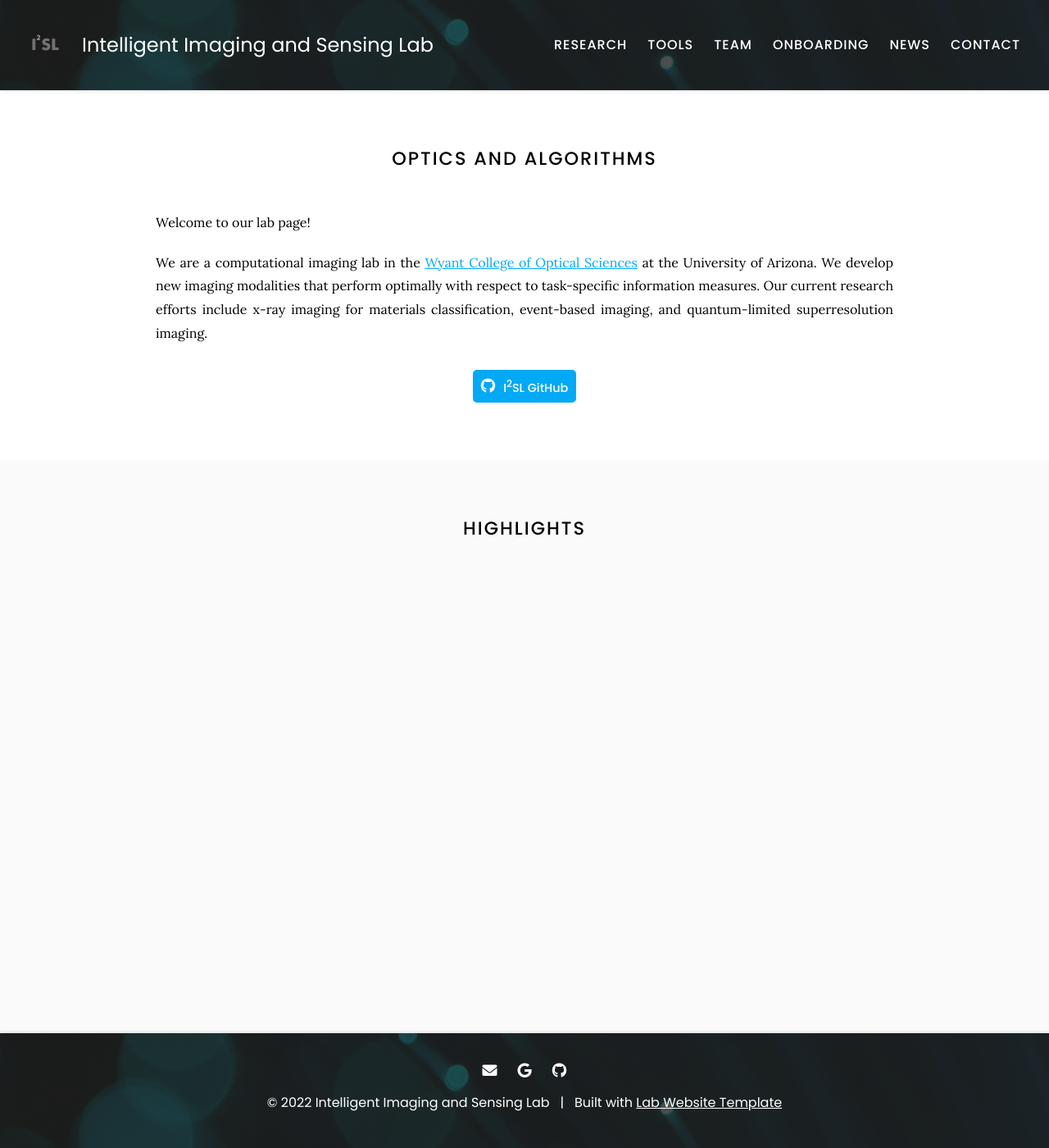
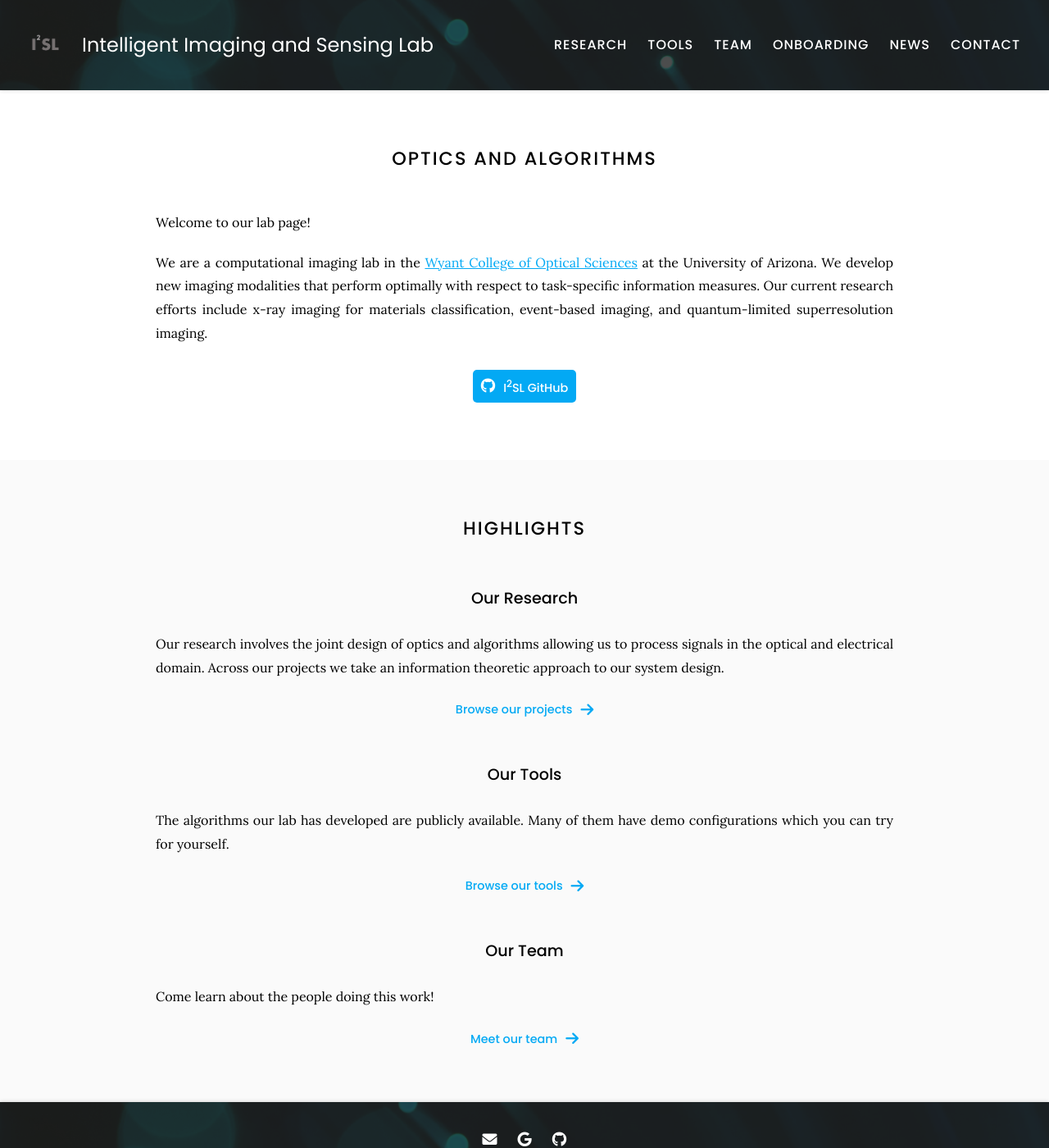
Before and after one commit to I2SL/I2SL-Website, a Jekyll site: the page built from index.md, in a window 1280 px wide and 1400 px high. Shown: the whole window at 82% size. Built offline with Jekyll 4.4.1, drawn with Linux system fonts in a browser that asks for light colours.

```diff
--- a/index.md
+++ b/index.md
@@ -23,7 +23,9 @@ We are a computational imaging lab in the [Wyant College of Optical Sciences](ht
 
 # Highlights
 
-{% capture text %}
+
+### Our Research
+
 Our research involves the joint design of optics and algorithms allowing us to process signals in the optical and electrical domain.
 Across our projects we take an information theoretic approach to our system design.
 
@@ -35,11 +37,10 @@ Across our projects we take an information theoretic approach to our system desi
   flip=true
 %}
 {:.center}
-{% endcapture %}
 
-{% capture text %}
-The algorithms our lab has developed are publicly available. Check out our
-project repositories and datasets.
+### Our Tools
+
+The algorithms our lab has developed are publicly available. Many of them have demo configurations which you can try for yourself.
 
 {%
   include link.html
@@ -49,10 +50,10 @@ project repositories and datasets.
   flip=true
 %}
 {:.center}
-{% endcapture %}
 
 
-{% capture text %}
+### Our Team
+
 Come learn about the people doing this work!
 
 {%
@@ -63,4 +64,3 @@ Come learn about the people doing this work!
   flip=true
 %}
 {:.center}
-{% endcapture %}
```
Also changed, not shown: _members/logan-pawlowski.md (+4 -2 lines), _members/nico-deshler.md (+4 -6 lines), _members/sebastian-valencia.md (+3 -2 lines), images/headshots/logan-pawlowski.jpeg (added), images/headshots/nico-deshler.jpeg (added), images/headshots/nico_deshler.jpg (deleted), images/headshots/sebastian-valencia.jpeg (added).
